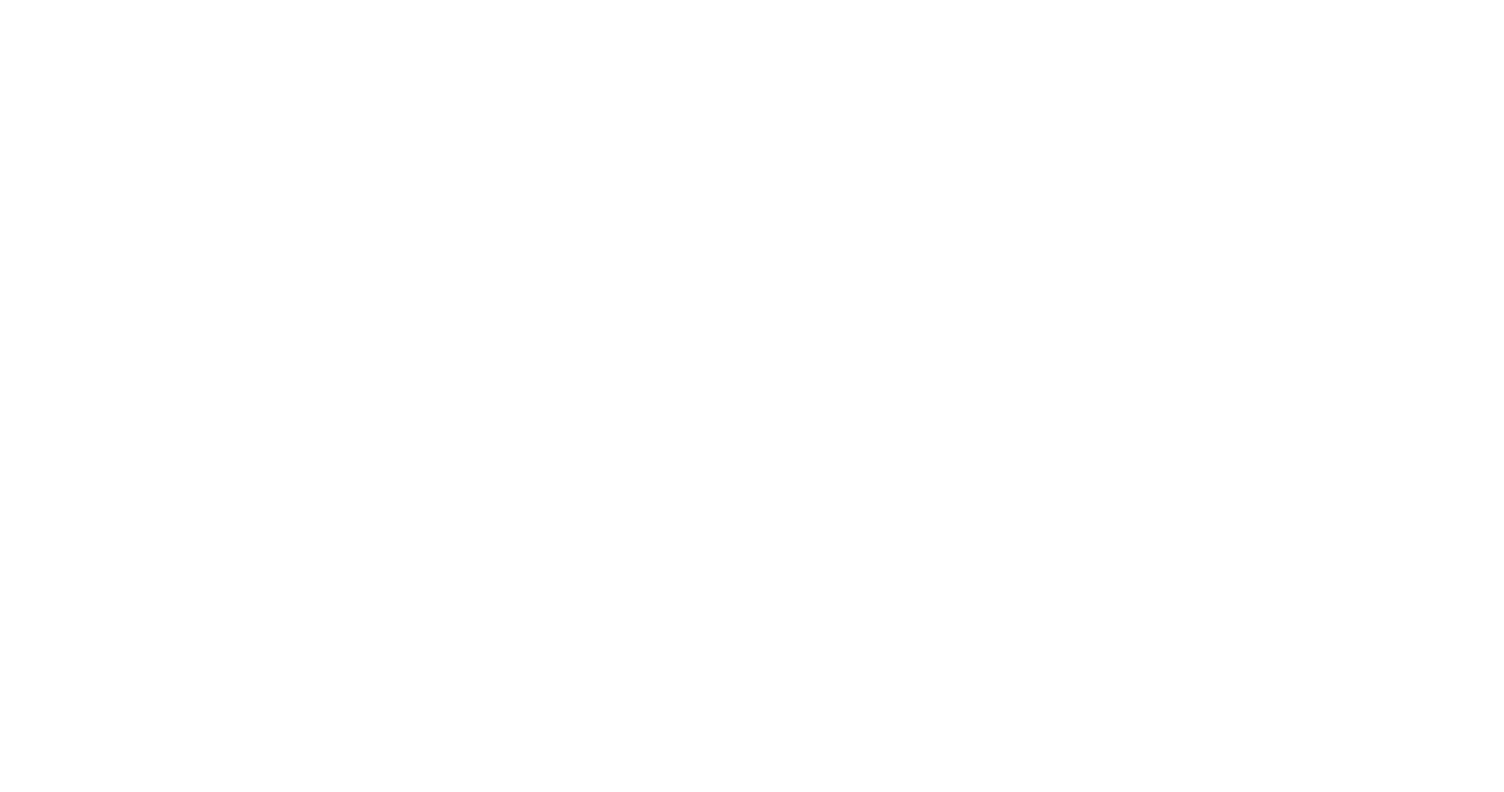
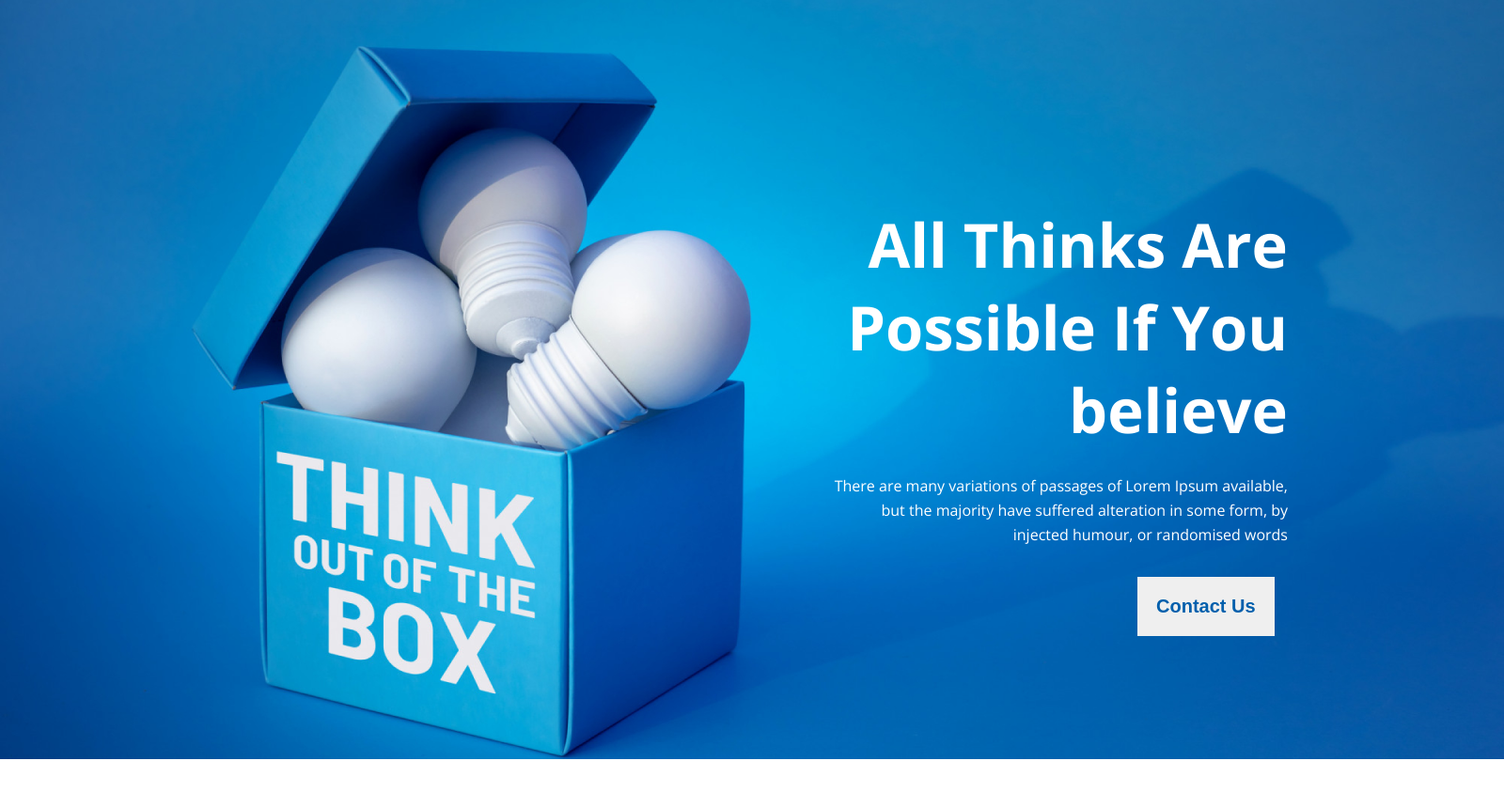
Before and after one commit to tarekibnkhayer/New-year-new-me, a plain HTML site: page index.html in a window 1280 px wide. Shown: the whole page at 94% size, 1600 px wide, since content can reach past the window. Before the commit the page ends 800 px from the top, so only its background shows below. Drawn offline with nearby package versions, Linux system fonts and the light colour scheme.

Commit message:
banner section create

```diff
--- a/index.html
+++ b/index.html
@@ -4,10 +4,19 @@
     <meta charset="UTF-8">
     <meta name="viewport" content="width=device-width, initial-scale=1.0">
     <title>new year new me</title>
+    <link rel="preconnect" href="https://fonts.googleapis.com">
+<link rel="preconnect" href="https://fonts.gstatic.com" crossorigin>
+<link href="https://fonts.googleapis.com/css2?family=Open+Sans:wght@400;700;800&display=swap" rel="stylesheet">
     <link rel="stylesheet" href="style.css">
 </head>
 <body>
-    <header>
+    <!-- banner section -->
+    <header><div class="banner">
+        <h1 class="banner-title">All Thinks Are Possible If You believe</h1>
+        <p class="banner-description">There are many variations of passages of Lorem Ipsum available, but the majority have suffered alteration in some form, by injected humour, or randomised words</p>
+        <button class="btn-primary" id="contact-us">Contact Us</button>
+
+    </div>
 
     </header>
     <main>
--- a/style.css
+++ b/style.css
@@ -0,0 +1,42 @@
+/* banner section work */
+*{
+    margin: 0;
+    padding: 0;
+}
+.banner{
+    background-image: url('images/banner/banner3.png');
+    width: 1600px;
+height: 808px;
+margin: 0;
+padding: 0;
+}
+.banner-title{
+    color: #FFF;
+text-align: right;
+font-size: 65px;
+font-weight: 700;
+border: 0;
+margin: 0px 230px 24px 845px;
+padding-top: 216px;
+}
+body{
+    font-family: 'Open Sans', sans-serif;
+}
+.banner-description{
+    color: #FFF;
+text-align: right;
+font-size: 16px;
+font-weight: 400;
+border: 0;
+margin: 0 230px 32px 876px;
+line-height: 26px;
+}
+#contact-us{
+    border: 0;
+    margin: 0 230px 166px 1210px;
+    padding: 20px;
+    color: #005FAC;
+text-align: right;
+font-size: 20px;
+font-weight: 600;
+}
```
